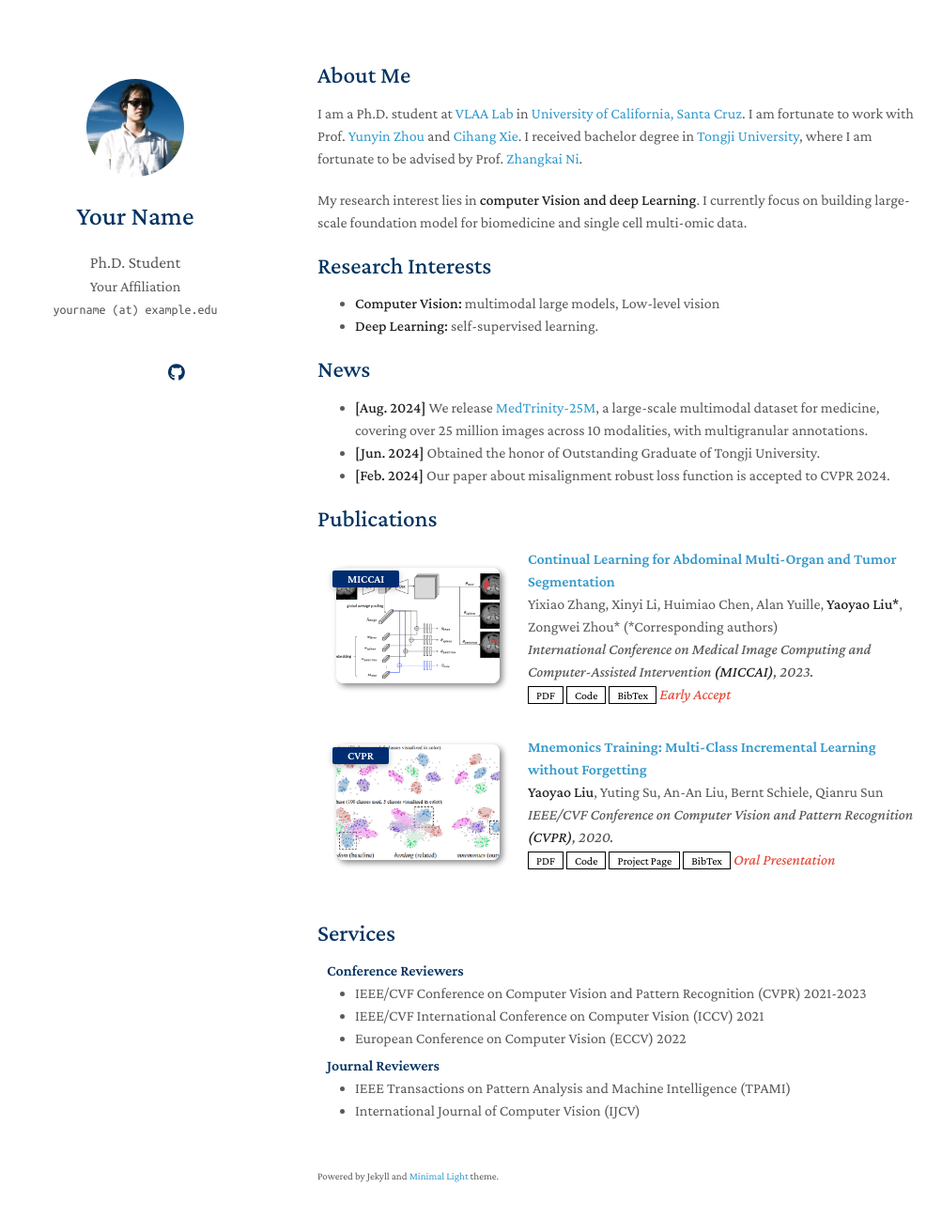
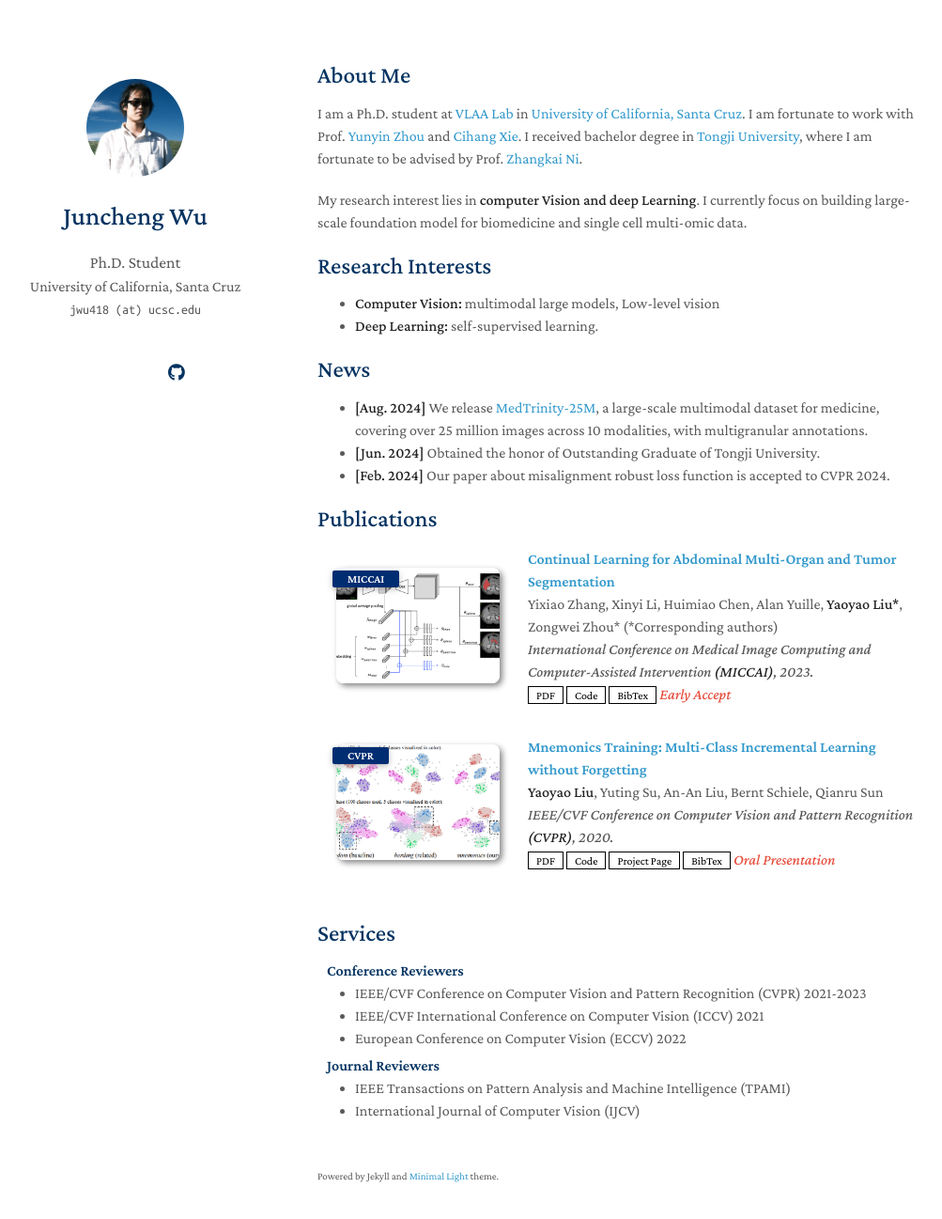
Before and after one commit to Chtholly17/Chtholly17.github.io, a Jekyll site: the page built from index.md, in a window 1280 px wide and 1332 px high. Shown: the top 1297 px of the window at 94% size, without its empty margins (132-1135 px from the left). Built offline with Jekyll 4.4.1, drawn with Linux system fonts in a browser that asks for light colours; a style sheet for code colours, icons or effects is not loaded; our own code applies the rules of GitHub Pages for plain Markdown files.

Commit message:
Basic info

```diff
--- a/_config.yml
+++ b/_config.yml
@@ -1,8 +1,8 @@
 # Basic Information
-title: Your Name
+title: Juncheng Wu
 position: Ph.D. Student
-affiliation: Your Affiliation
-email: yourname (at) example.edu
+affiliation: University of California, Santa Cruz
+email: jwu418 (at) ucsc.edu
 
 # Search Engine Optimization (SEO)
 # The following information is used to improve the website traffic from search engines, e.g., Google.
```
